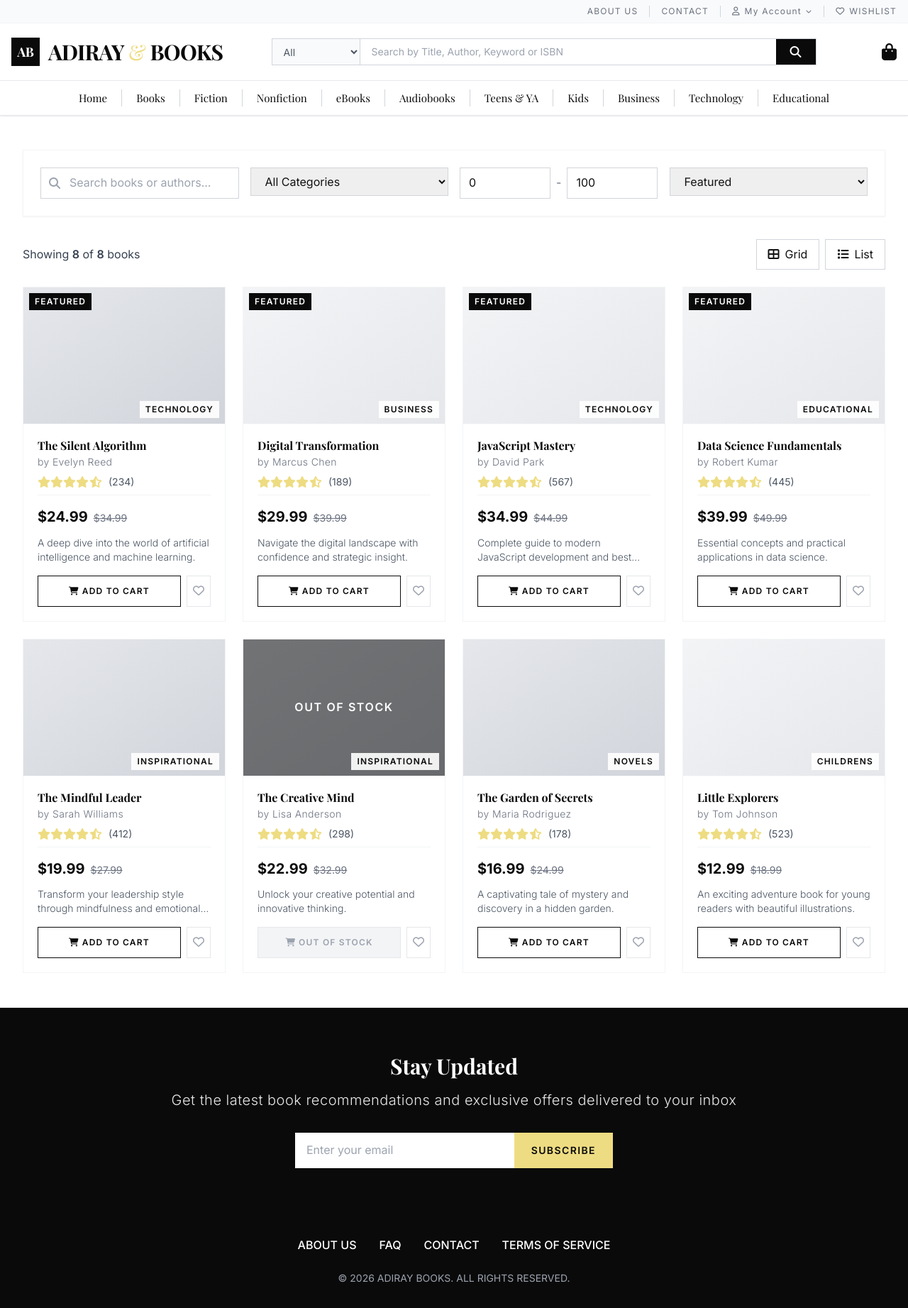
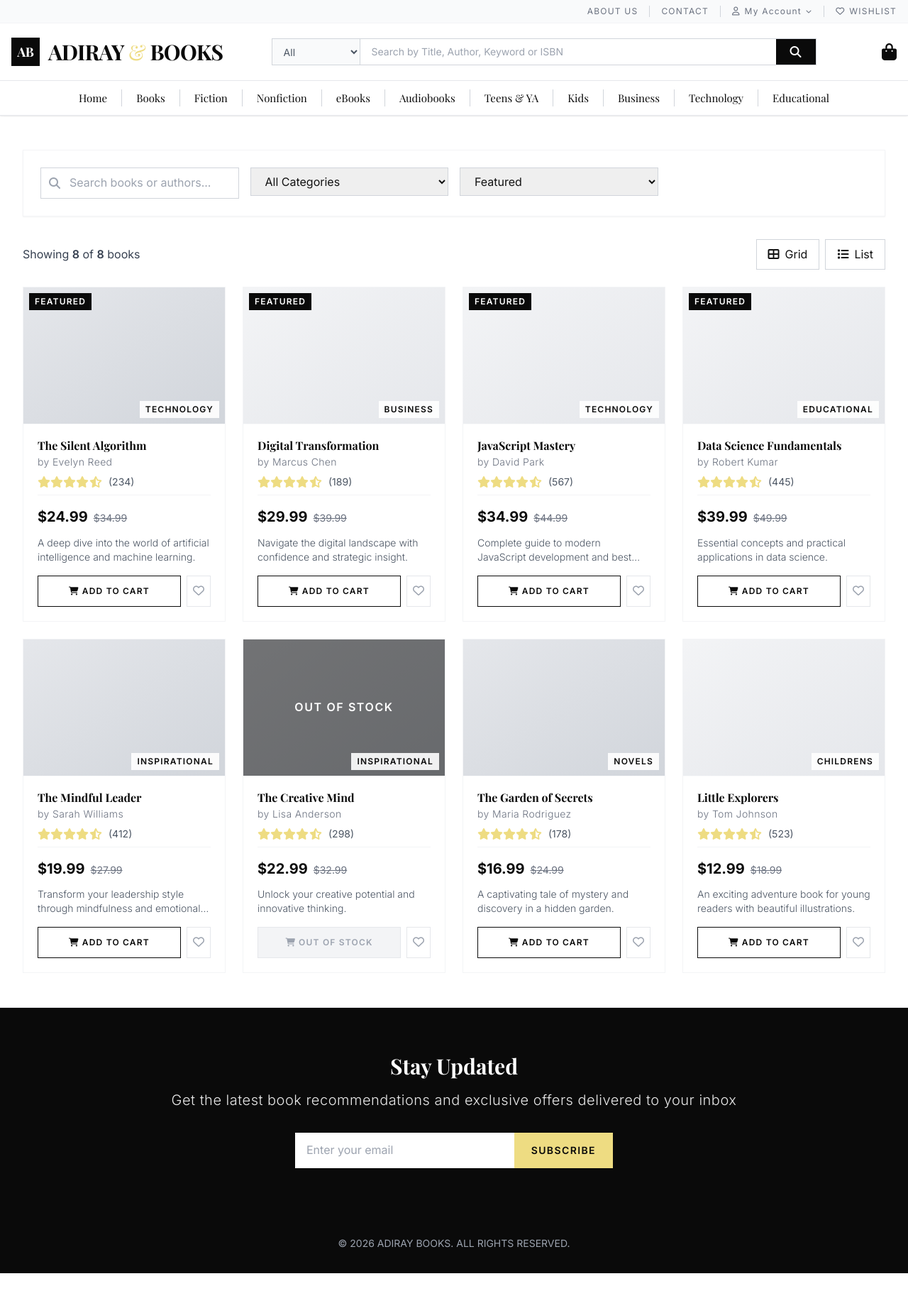
Before and after one commit to Atukwatse/Adiray-books, a React app: page /shop in a window 1280 px wide. Shown: the whole page at 71% size. After the commit the page ends 1794 px from the top, so only its background shows below. Built offline with nearby package versions, Linux system fonts and the light colour scheme; the HTML template or start-up script is replaced by a standard one.

Commit message:
initial commit

```diff
--- a/src/components/FilterSidebar.js
+++ b/src/components/FilterSidebar.js
@@ -74,25 +74,6 @@ const FilterSidebar = ({
         </ul>
       </div>
 
-      {/* Price Range Filter */}
-      <div className="mb-8">
-        <h3 className="text-lg font-bold text-charcoal mb-4">PRICE RANGE</h3>
-        <div className="space-y-3">
-          <input
-            type="range"
-            min="0"
-            max="100"
-            value={maxPrice}
-            onChange={(e) => onPriceChange(Number(e.target.value))}
-            className="w-full h-2 bg-gray-300 rounded-lg appearance-none cursor-pointer accent-gold"
-          />
-          <div className="flex justify-between text-sm text-gray-600">
-            <span>$0</span>
-            <span className="font-semibold text-gold">${maxPrice}</span>
-            <span>$100</span>
-          </div>
-        </div>
-      </div>
 
       {/* Rating Filter */}
       <div className="mb-8">
--- a/src/components/Footer.js
+++ b/src/components/Footer.js
@@ -1,28 +1,9 @@
 import React from 'react';
 
 const Footer = () => {
-  const footerLinks = [
-    { href: '#about', label: 'ABOUT US' },
-    { href: '#faq', label: 'FAQ' },
-    { href: '#contact', label: 'CONTACT' },
-    { href: '#terms', label: 'TERMS OF SERVICE' }
-  ];
-
   return (
     <footer className="bg-charcoal text-white">
       <div className="max-w-7xl mx-auto px-4 py-8">
-        {/* Navigation Links */}
-        <nav className="flex flex-wrap justify-center space-x-8 mb-6">
-          {footerLinks.map((link, index) => (
-            <a
-              key={index}
-              href={link.href}
-              className="text-white hover:text-gold transition-colors duration-200 font-medium"
-            >
-              {link.label}
-            </a>
-          ))}
-        </nav>
 
         {/* Copyright */}
         <div className="text-center text-gray-400 text-sm">
--- a/src/pages/Shop.js
+++ b/src/pages/Shop.js
@@ -255,26 +255,6 @@ const Shop = () => {
                 </select>
               </div>
 
-              {/* Price Range */}
-              <div>
-                <div className="flex items-center space-x-2">
-                  <input
-                    type="number"
-                    placeholder="Min"
-                    value={priceRange[0]}
-                    onChange={(e) => setPriceRange([parseInt(e.target.value) || 0, priceRange[1]])}
-                    className="w-full px-3 py-2 border border-gray-300 rounded-none focus:ring-1 focus:ring-charcoal focus:border-charcoal"
-                  />
-                  <span className="text-gray-500">-</span>
-                  <input
-                    type="number"
-                    placeholder="Max"
-                    value={priceRange[1]}
-                    onChange={(e) => setPriceRange([priceRange[0], parseInt(e.target.value) || 100])}
-                    className="w-full px-3 py-2 border border-gray-300 rounded-none focus:ring-1 focus:ring-charcoal focus:border-charcoal"
-                  />
-                </div>
-              </div>
 
               {/* Sort */}
               <div>
```
